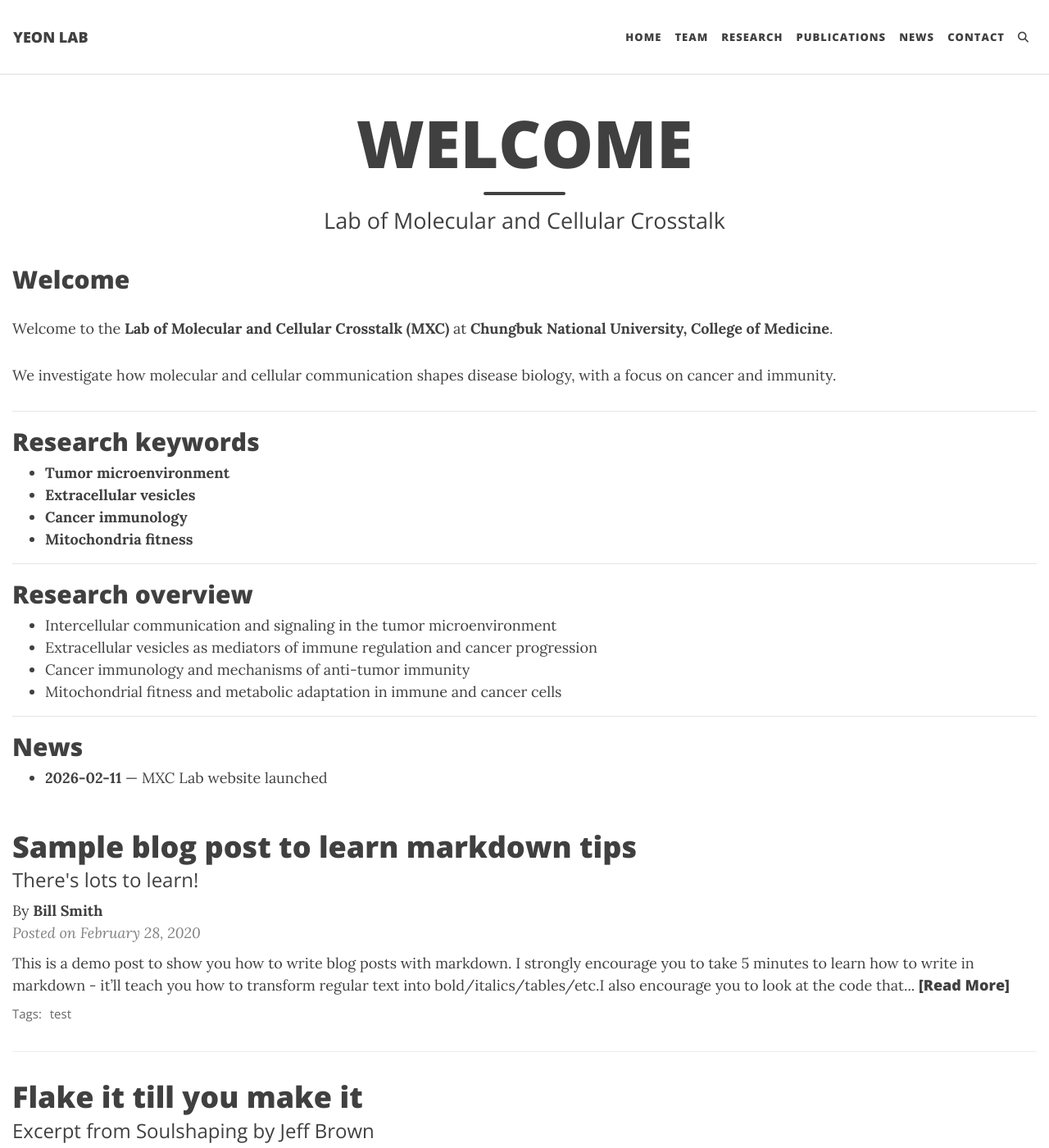
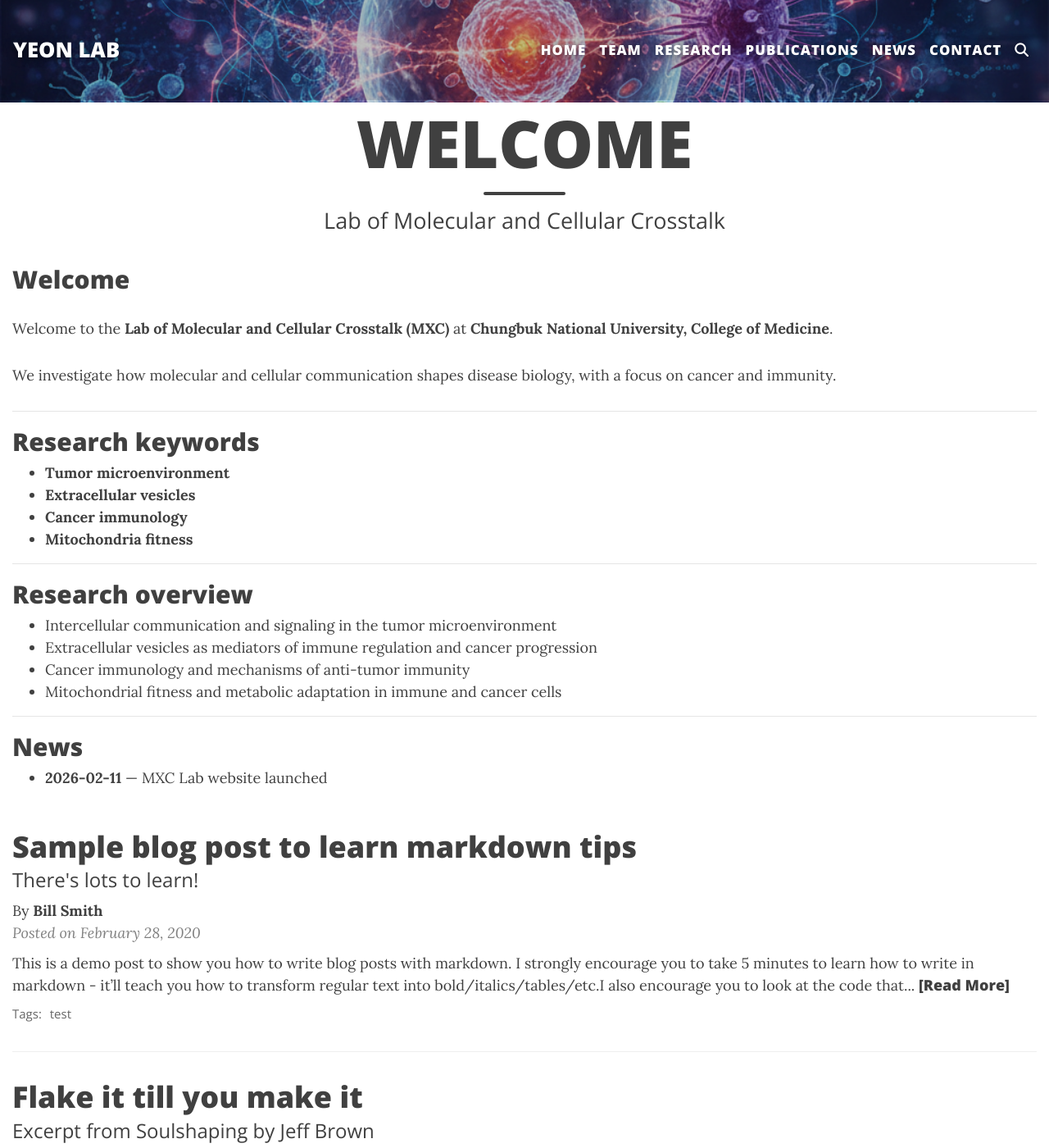
Before and after one commit to mjyeon0807-hub/mjyeon0807-hub.github.io, a Jekyll site: the page built from index.md, in a window 1280 px wide and 1400 px high. Shown: the whole window at 82% size. Built offline with Jekyll 4.4.1, drawn with Linux system fonts in a browser that asks for light colours; comment, search, counter and statistics services are not loaded.

Commit message:
Update custom.css

```diff
--- a/assets/css/custom.css
+++ b/assets/css/custom.css
@@ -1,28 +1,80 @@
-/* =========================
-   1) Remove the white line / borders / shadows on the top banner
-   ========================= */
-nav.navbar.navbar-custom {
-  border-top: 0 !important;
-  box-shadow: none !important;
+/* ==========================================================================
+   Yeon Lab — Navbar banner (stable version)
+   ========================================================================== */
+
+/* Banner navbar background */
+nav.navbar.navbar-custom,
+nav.navbar.navbar-custom.top-nav-regular,
+nav.navbar.navbar-custom.top-nav-short,
+nav.navbar.navbar-custom.top-nav-short-permanent {
+  background: none !important;
+
+  background-image: url("/assets/img/header-2.png") !important;
+  background-size: cover !important;
+  background-position: center center !important;
+  background-repeat: no-repeat !important;
+
+  /* banner size */
+  min-height: 125px !important;
+  padding-top: 14px !important;
+  padding-bottom: 14px !important;
+
+  border-bottom: 3px solid rgba(0, 0, 0, 0.12) !important;
 }
 
-/* If you also don't want the thin line UNDER the banner, uncomment:
-nav.navbar.navbar-custom { border-bottom: 0 !important; }
-*/
-
-/* =========================
-   2) Stop "jumping" when scrolling (disable navbar shrinking)
-   Beautiful Jekyll adds .top-nav-short after you scroll.
-   Force the same padding/height for both states.
-   ========================= */
-nav.navbar.navbar-custom.top-nav-short {
-  min-height: 130px !important;     /* match your normal banner height */
-  padding-top: 18px !important;
-  padding-bottom: 18px !important;
+/* Dark overlay for readability */
+nav.navbar.navbar-custom::before {
+  content: "";
+  position: absolute;
+  inset: 0;
+  background: rgba(0, 0, 0, 0.25);
+  pointer-events: none;
 }
 
-/* Keep menu link padding consistent too */
-nav.navbar.navbar-custom.top-nav-short .navbar-nav .nav-link {
-  padding-top: 18px !important;
-  padding-bottom: 18px !important;
+/* Keep navbar contents above overlay */
+nav.navbar.navbar-custom > * {
+  position: relative;
+  z-index: 1;
 }
+
+/* Brand + links readable on banner */
+nav.navbar.navbar-custom .navbar-brand,
+nav.navbar.navbar-custom .navbar-nav .nav-link,
+nav.navbar.navbar-custom .navbar-toggler {
+  color: #ffffff !important;
+  text-shadow: 0 2px 10px rgba(0, 0, 0, 0.55);
+  font-weight: 800;
+  line-height: 1.1 !important;
+}
+
+/* sizes */
+nav.navbar.navbar-custom .navbar-brand {
+  font-size: 1.6rem !important;
+}
+nav.navbar.navbar-custom .navbar-nav .nav-link {
+  font-size: 1.05rem !important;
+  padding-top: 13px !important;
+  padding-bottom: 13px !important;
+}
+
+/* Toggler visibility */
+nav.navbar.navbar-custom .navbar-toggler {
+  border-color: rgba(255, 255, 255, 0.55) !important;
+}
+nav.navbar.navbar-custom .navbar-toggler-icon {
+  filter: invert(1) contrast(2);
+}
+
+/* Dropdown readable */
+nav.navbar.navbar-custom .dropdown-menu {
+  background: #ffffff !important;
+}
+nav.navbar.navbar-custom .dropdown-menu .dropdown-item {
+  color: #222 !important;
+  text-shadow: none !important;
+}
+
+/* Hide logo image brand */
+nav.navbar.navbar-custom .navbar-brand-logo {
+  display: none !important;
+}
```
